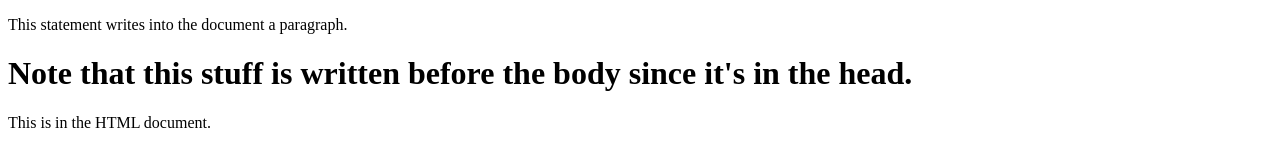
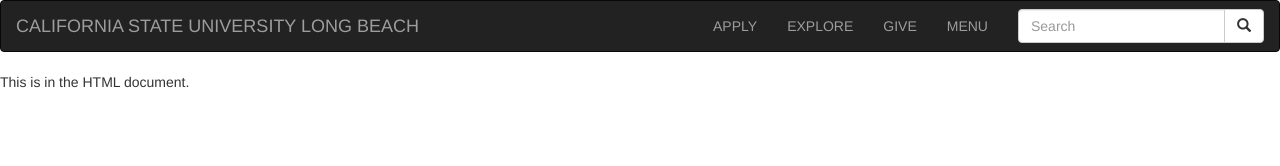
Before and after one commit to Suuugi/CECS-448-Assignment-2, a plain HTML site: page index.html in a window 1280 px wide. Drawn offline with nearby package versions, Linux system fonts and the light colour scheme.

Commit message:
Implement bootstrap themed dropdown.

```diff
--- a/index.html
+++ b/index.html
@@ -2,18 +2,57 @@
 <html lang="en">
 	<head>
 		<title>California State University, Long Beach</title>
+		<!-- Meta Tag Data -->
 		<meta charset="UTF-8">
 		<meta name="description" content="Assignment II: Solve usability issues identified from Assignment I in Assignment II using your implemented working prototype">
 		<meta name="keywords" content="HTML, CSS, JavaScript, CSULB, Long Beach, ">
 		<meta name="authors" content="Matthew Nare, Sabrina Moran, Nick Sugimoto, Michael Zatlin Jr, Daniel Sanchez, Tristan Simon,  and Hsi You Huang">
 		<!-- https://css-tricks.com/snippets/html/responsive-meta-tag/ -->
 		<meta name="viewport" content="width=device-width, initial-scale=1.0">
-		<!-- Import the CSS file from styles.css -->
+		<!-- Import the CSS files into index.html -->
 		<link rel="stylesheet" type="text/css" href="styles.css">
-		<!-- Load the functions from the index.js -->
+		<link rel="stylesheet" href="https://maxcdn.bootstrapcdn.com/bootstrap/3.3.7/css/bootstrap.min.css">
+		<!-- Load the functions from javascript sources -->
 		<script src="index.js"></script>
+		<script src="https://ajax.googleapis.com/ajax/libs/jquery/3.2.1/jquery.min.js"></script>
+		<script src="https://maxcdn.bootstrapcdn.com/bootstrap/3.3.7/js/bootstrap.min.js"></script>
 	</head>
 	<body>
+		<!--navigation bar-->
+		<nav class="navbar navbar-inverse">
+		  <div class="container-fluid">
+		    <div class="navbar-header">
+			  <a class="navbar-brand" href="home.html">CALIFORNIA STATE UNIVERSITY LONG BEACH</a>
+		      <button type="button" class="navbar-toggle" data-toggle="collapse" data-target="#myNavbar">
+				<span class="icon-bar"></span>
+				<span class="icon-bar"></span>
+				<span class="icon-bar"></span>
+			  </button>
+		    </div>
+
+		    <div class="collapse navbar-collapse" id="myNavbar">
+		      <ul class="nav navbar-nav navbar-right">
+		        <li><a href="#">APPLY</a></li>
+		        <li><a href="#">EXPLORE</a></li>
+		        <li><a href="#">GIVE</a></li>
+		        <li><a href="#">MENU</a></li>
+
+		        <form class="navbar-form navbar-right">
+		          <div class="input-group">
+		            <input type="text" class="form-control" placeholder="Search">
+		            <div class="input-group-btn">
+		              <button class="btn btn-default" type="submit"> <i class="glyphicon glyphicon-search"></i> </button>
+		            </div>
+		          </div>
+		        </form>
+		      </ul>
+
+		    </div>
+
+		  </div>
+		</nav>
+		<!--end of navigation bar-->
+
 		This is in the HTML document.
 	</body>
 </html>
--- a/index.js
+++ b/index.js
@@ -1,5 +1,5 @@
 // https://www.w3schools.com/jsref/met_doc_write.asp
-document.write("<p>This statement writes into the document a paragraph.</p>");
-document.write("<h1>Note that this stuff is written before the body since it's in the head.</h1>")
+// document.write("<p>This statement writes into the document a paragraph.</p>");
+// document.write("<h1>Note that this stuff is written before the body since it's in the head.</h1>")
 
-console.log("This will be seen in your browsers console (right click > inspect element > console)")
+// console.log("This will be seen in your browsers console (right click > inspect element > console)")
```
